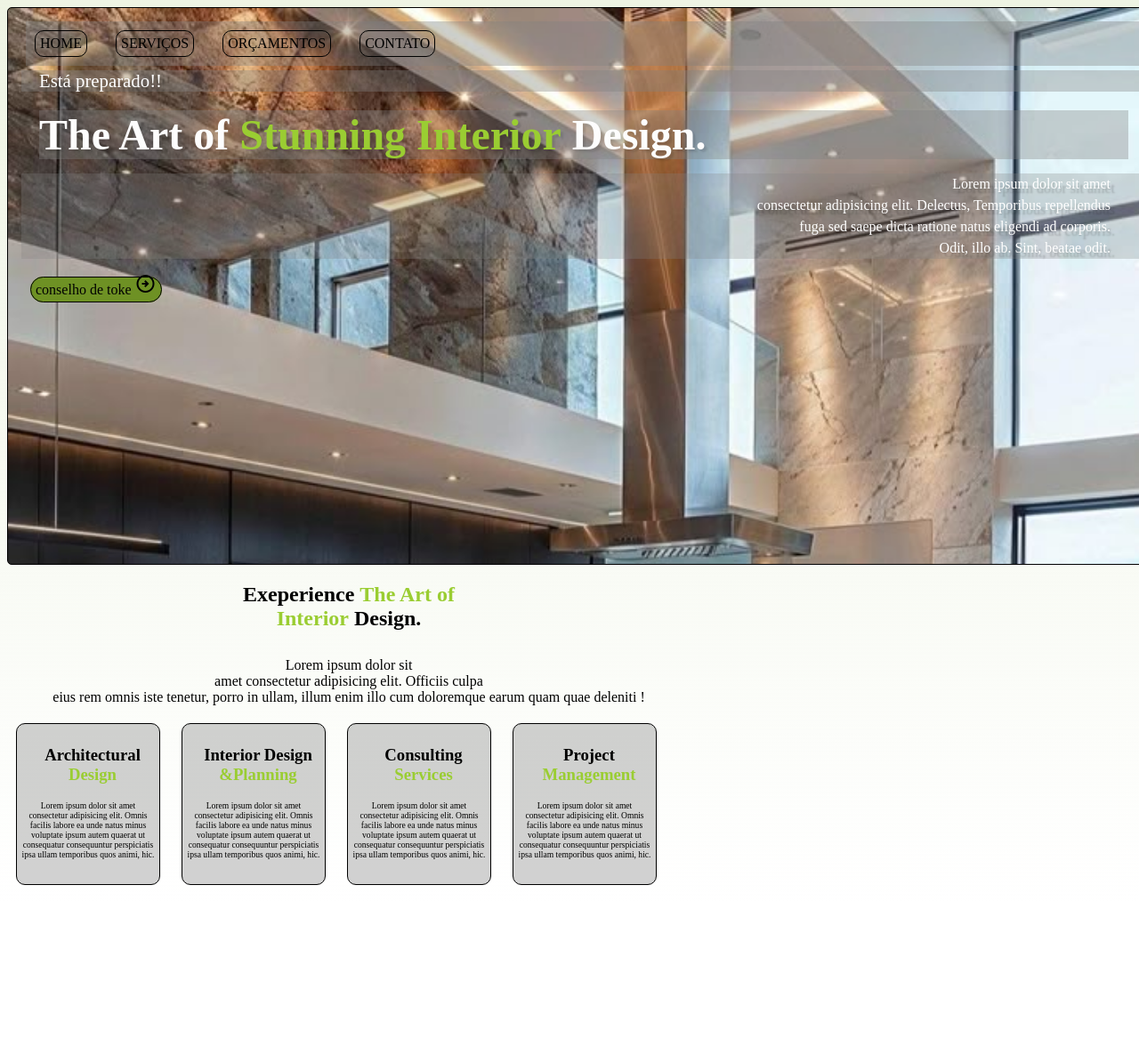
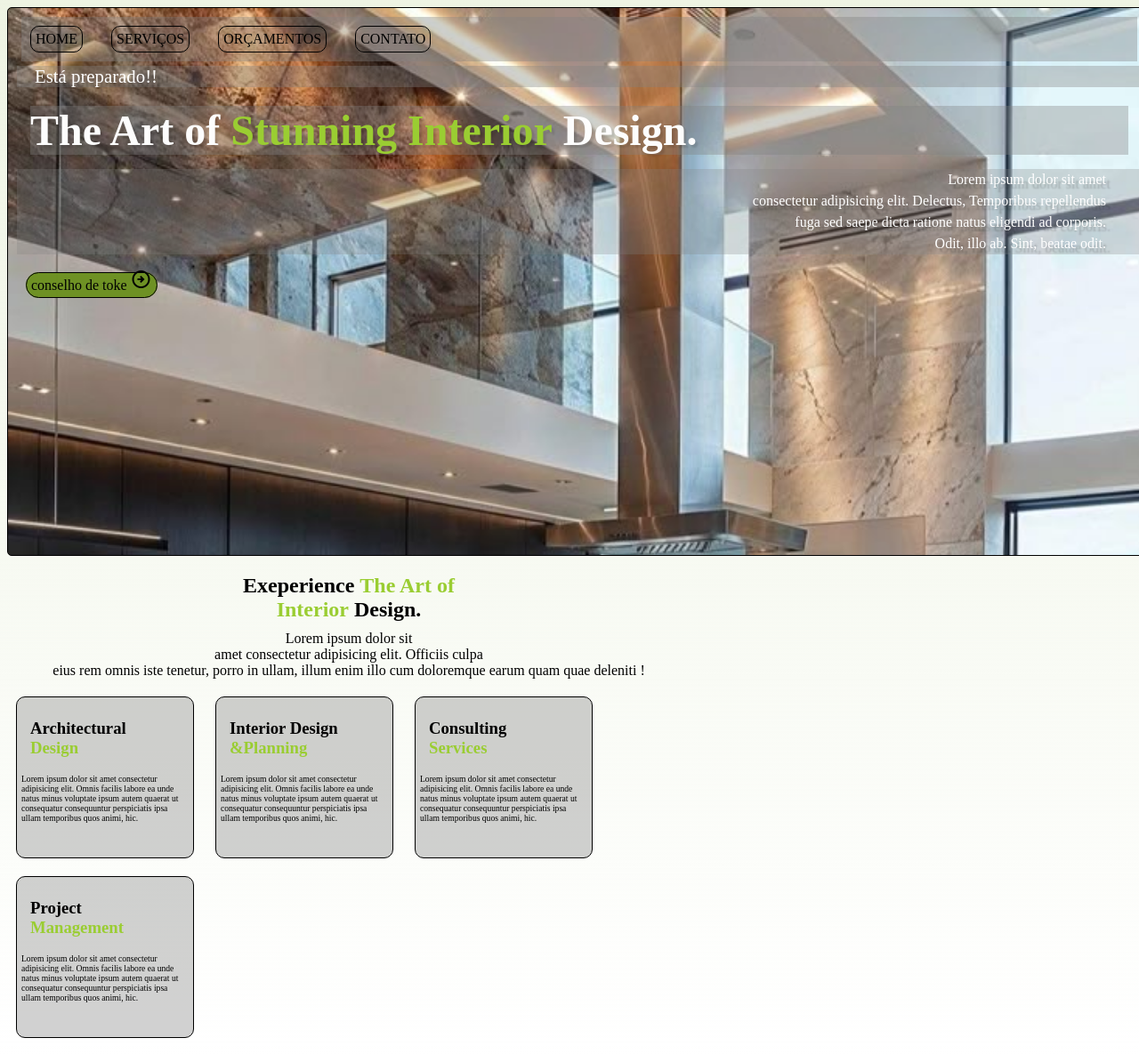
Before and after one commit to vitorstfw/projeto-site, a plain HTML site: page index.html in a window 1280 px wide. Shown: the top 1185 px of the page at 89% size. Before the commit the page ends 1013 px from the top, so only its background shows below. Drawn offline with nearby package versions, Linux system fonts and the light colour scheme.

Commit message:
Update style.css

```diff
--- a/estilos/style.css
+++ b/estilos/style.css
@@ -10,7 +10,8 @@ header{
     height: 100%;
     border: 1px solid black;
     border-radius: 5px;
-    padding: 15px;
+    padding: 10px;
+
 }
 
 header > p{
@@ -39,7 +40,8 @@ header > h1{
      background-color: rgba(128, 128, 128, 0.359);
   font-size: 3em;
   text-shadow: 3px 3px 2px rgba(0, 0, 0, 0.111);
-  margin:15px 20px 0px 20px;
+  margin:15px;
+
 }
 
 header > a{
@@ -95,6 +97,7 @@ span#burger{
 
 section > h1{
     text-align: center;
+    margin-bottom: 0px;
 }
 
 section > p{
@@ -113,13 +116,13 @@ section > p{
 .caixa{
     display: inline-block;
     background-color: rgba(128, 128, 128, 0.359);
-    width: 150px;
+    width: 188px;
     height: 170px;
     margin: 10px;
     border: 1px solid black;
     border-radius: 10px;
     padding: 5px;
-    text-align: center;
+
 }
 
 .caixa > h3{
```
